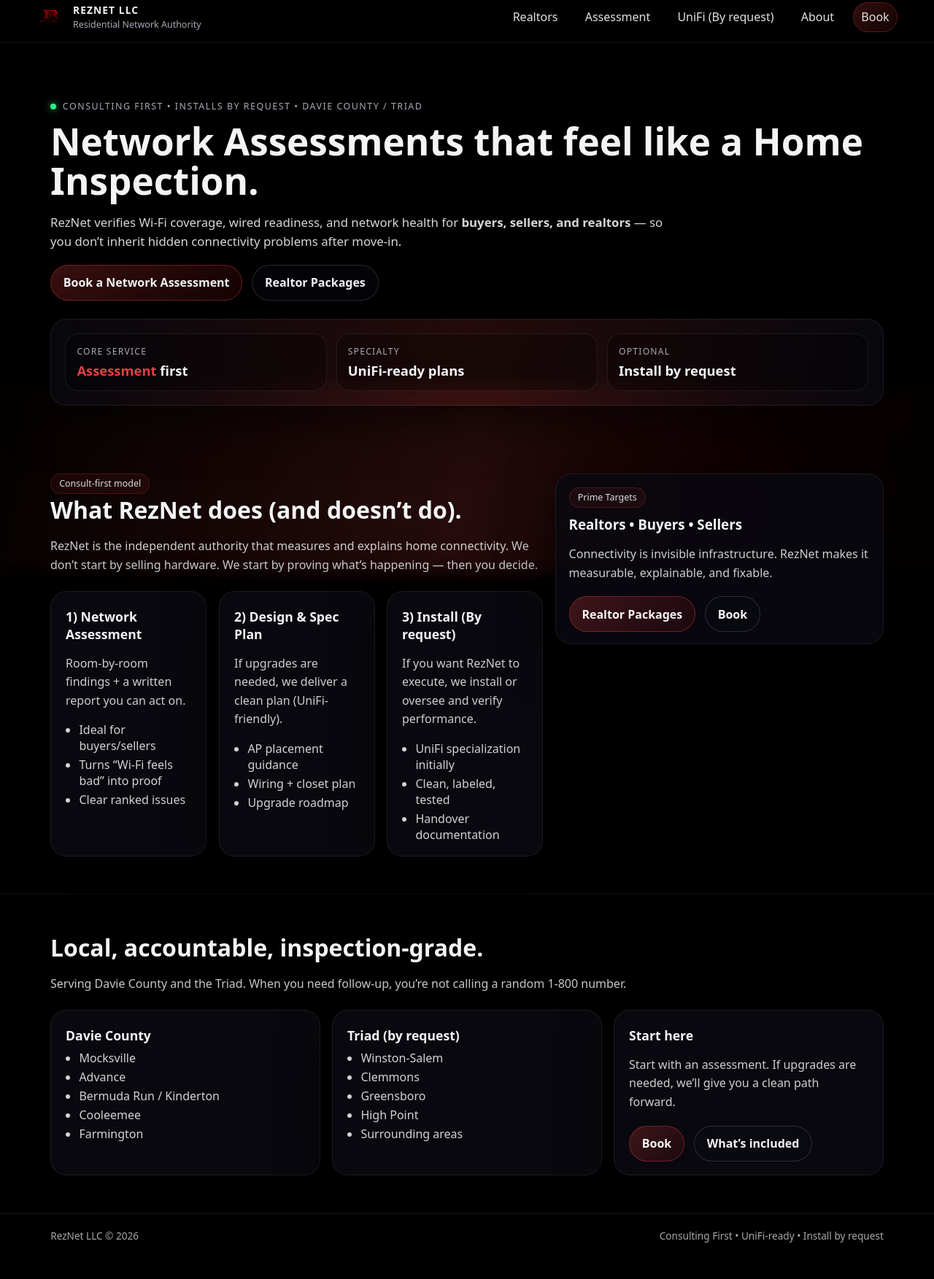
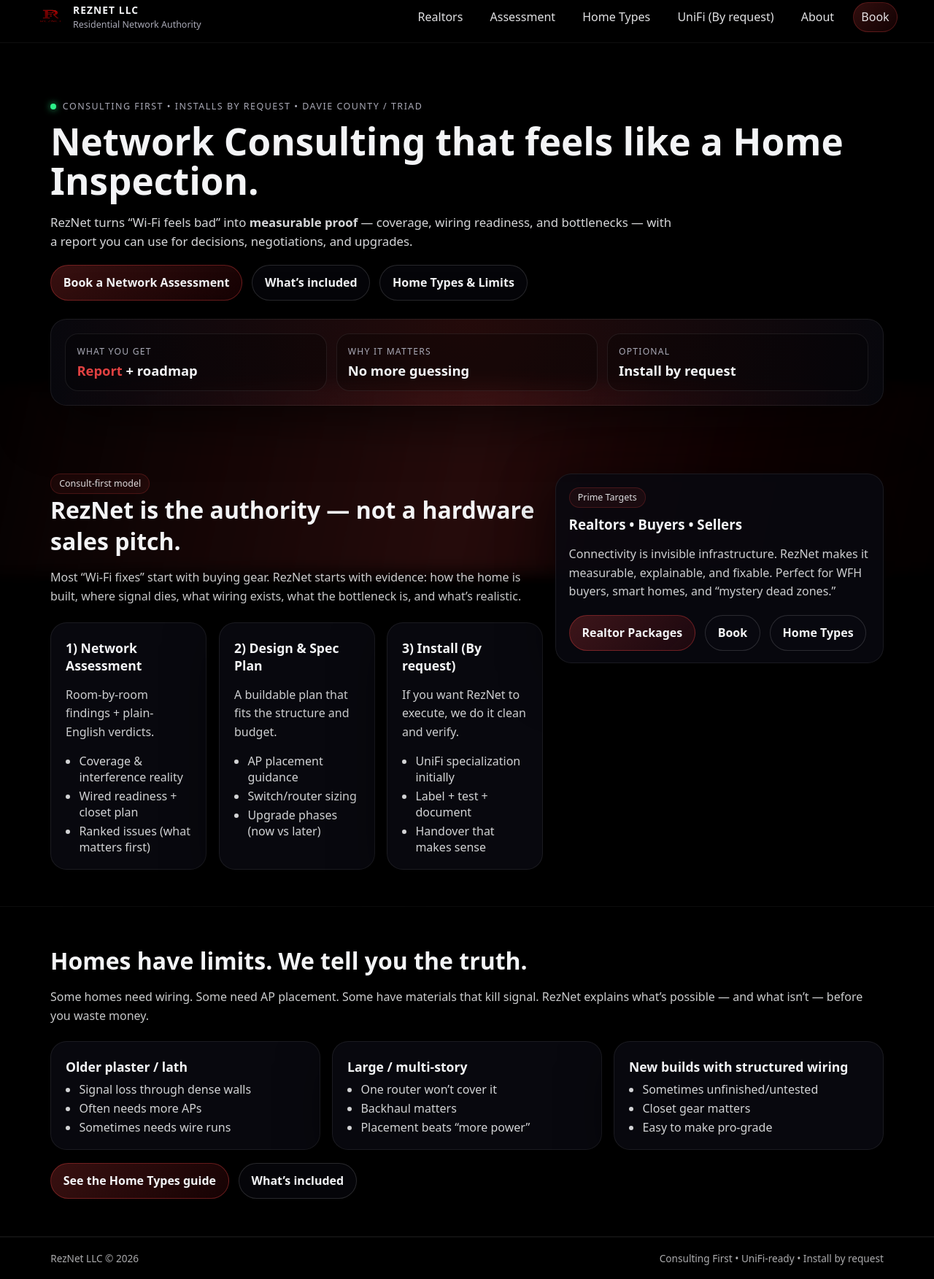
Before and after one commit to reznetllc-bit/reznet-website, a plain HTML site: page index.html in a window 1280 px wide. Shown: the part 11-1764 px from the top of the page at 73% size. Before the commit the page ends 1733 px from the top, so only its background shows below. Drawn offline with Linux system fonts and the light colour scheme.

Commit message:
Add /home-types guide and wire local dev route

```diff
--- a/index.html
+++ b/index.html
@@ -26,6 +26,7 @@
       <nav class="nav" data-nav>
         <a href="/realtors">Realtors</a>
         <a href="/assessment">Assessment</a>
+        <a href="/home-types">Home Types</a>
         <a href="/unifi">UniFi (By request)</a>
         <a href="/about">About</a>
         <a class="cta" href="/contact">Book</a>
@@ -38,20 +39,24 @@
       <div class="scan"></div>
       <div class="container">
         <div class="kicker" data-reveal><span class="dot"></span> Consulting First • Installs by Request • Davie County / Triad</div>
-        <h1 data-reveal>Network Assessments that feel like a Home Inspection.</h1>
+
+        <h1 data-reveal>Network Consulting that feels like a Home Inspection.</h1>
+
         <p class="lead" data-reveal>
-          RezNet verifies Wi-Fi coverage, wired readiness, and network health for <strong>buyers, sellers, and realtors</strong> —
-          so you don’t inherit hidden connectivity problems after move-in.
+          RezNet turns “Wi-Fi feels bad” into <strong>measurable proof</strong> — coverage, wiring readiness, and bottlenecks —
+          with a report you can use for decisions, negotiations, and upgrades.
         </p>
+
         <div class="hero-actions" data-reveal>
           <a class="btn primary" href="/contact">Book a Network Assessment</a>
-          <a class="btn" href="/realtors">Realtor Packages</a>
+          <a class="btn" href="/assessment">What’s included</a>
+          <a class="btn" href="/home-types">Home Types & Limits</a>
         </div>
 
         <div class="hero-card" data-reveal>
           <div class="hero-metrics">
-            <div class="metric"><div class="top">Core Service</div><div class="val"><span class="hl">Assessment</span> first</div></div>
-            <div class="metric"><div class="top">Specialty</div><div class="val">UniFi-ready plans</div></div>
+            <div class="metric"><div class="top">What you get</div><div class="val"><span class="hl">Report</span> + roadmap</div></div>
+            <div class="metric"><div class="top">Why it matters</div><div class="val">No more guessing</div></div>
             <div class="metric"><div class="top">Optional</div><div class="val">Install by request</div></div>
           </div>
         </div>
@@ -63,29 +68,41 @@
         <div class="split">
           <div>
             <div class="badge" data-reveal>Consult-first model</div>
-            <h2 class="h2" data-reveal>What RezNet does (and doesn’t do).</h2>
+            <h2 class="h2" data-reveal>RezNet is the authority — not a hardware sales pitch.</h2>
             <p class="p" data-reveal>
-              RezNet is the independent authority that measures and explains home connectivity.
-              We don’t start by selling hardware. We start by proving what’s happening — then you decide.
+              Most “Wi-Fi fixes” start with buying gear. RezNet starts with evidence:
+              how the home is built, where signal dies, what wiring exists, what the bottleneck is, and what’s realistic.
             </p>
 
             <div class="grid-3">
               <div class="card" data-reveal>
                 <div class="title">1) Network Assessment</div>
-                <p class="p">Room-by-room findings + a written report you can act on.</p>
-                <ul><li>Ideal for buyers/sellers</li><li>Turns “Wi-Fi feels bad” into proof</li><li>Clear ranked issues</li></ul>
+                <p class="p">Room-by-room findings + plain-English verdicts.</p>
+                <ul>
+                  <li>Coverage & interference reality</li>
+                  <li>Wired readiness + closet plan</li>
+                  <li>Ranked issues (what matters first)</li>
+                </ul>
               </div>
 
               <div class="card" data-reveal>
                 <div class="title">2) Design & Spec Plan</div>
-                <p class="p">If upgrades are needed, we deliver a clean plan (UniFi-friendly).</p>
-                <ul><li>AP placement guidance</li><li>Wiring + closet plan</li><li>Upgrade roadmap</li></ul>
+                <p class="p">A buildable plan that fits the structure and budget.</p>
+                <ul>
+                  <li>AP placement guidance</li>
+                  <li>Switch/router sizing</li>
+                  <li>Upgrade phases (now vs later)</li>
+                </ul>
               </div>
 
               <div class="card" data-reveal>
                 <div class="title">3) Install (By request)</div>
-                <p class="p">If you want RezNet to execute, we install or oversee and verify performance.</p>
-                <ul><li>UniFi specialization initially</li><li>Clean, labeled, tested</li><li>Handover documentation</li></ul>
+                <p class="p">If you want RezNet to execute, we do it clean and verify.</p>
+                <ul>
+                  <li>UniFi specialization initially</li>
+                  <li>Label + test + document</li>
+                  <li>Handover that makes sense</li>
+                </ul>
               </div>
             </div>
           </div>
@@ -93,10 +110,14 @@
           <aside class="panel" data-reveal>
             <div class="badge">Prime Targets</div>
             <h3 style="margin:0.65rem 0 0.35rem;">Realtors • Buyers • Sellers</h3>
-            <p class="p">Connectivity is invisible infrastructure. RezNet makes it measurable, explainable, and fixable.</p>
+            <p class="p">
+              Connectivity is invisible infrastructure. RezNet makes it measurable, explainable, and fixable.
+              Perfect for WFH buyers, smart homes, and “mystery dead zones.”
+            </p>
             <div class="hero-actions">
               <a class="btn primary" href="/realtors">Realtor Packages</a>
               <a class="btn" href="/contact">Book</a>
+              <a class="btn" href="/home-types">Home Types</a>
             </div>
           </aside>
         </div>
@@ -105,25 +126,30 @@
 
     <section class="section dark">
       <div class="container">
-        <h2 class="h2" data-reveal>Local, accountable, inspection-grade.</h2>
-        <p class="p" data-reveal>Serving Davie County and the Triad. When you need follow-up, you’re not calling a random 1-800 number.</p>
+        <h2 class="h2" data-reveal>Homes have limits. We tell you the truth.</h2>
+        <p class="p" data-reveal>
+          Some homes need wiring. Some need AP placement. Some have materials that kill signal.
+          RezNet explains what’s possible — and what isn’t — before you waste money.
+        </p>
+
         <div class="grid-3">
           <div class="card" data-reveal>
-            <div class="title">Davie County</div>
-            <ul><li>Mocksville</li><li>Advance</li><li>Bermuda Run / Kinderton</li><li>Cooleemee</li><li>Farmington</li></ul>
+            <div class="title">Older plaster / lath</div>
+            <ul><li>Signal loss through dense walls</li><li>Often needs more APs</li><li>Sometimes needs wire runs</li></ul>
           </div>
           <div class="card" data-reveal>
-            <div class="title">Triad (by request)</div>
-            <ul><li>Winston-Salem</li><li>Clemmons</li><li>Greensboro</li><li>High Point</li><li>Surrounding areas</li></ul>
+            <div class="title">Large / multi-story</div>
+            <ul><li>One router won’t cover it</li><li>Backhaul matters</li><li>Placement beats “more power”</li></ul>
           </div>
           <div class="card" data-reveal>
-            <div class="title">Start here</div>
-            <p class="p">Start with an assessment. If upgrades are needed, we’ll give you a clean path forward.</p>
-            <div class="hero-actions">
-              <a class="btn primary" href="/contact">Book</a>
-              <a class="btn" href="/assessment">What’s included</a>
-            </div>
+            <div class="title">New builds with structured wiring</div>
+            <ul><li>Sometimes unfinished/untested</li><li>Closet gear matters</li><li>Easy to make pro-grade</li></ul>
           </div>
+        </div>
+
+        <div class="hero-actions" style="margin-top:1.1rem;" data-reveal>
+          <a class="btn primary" href="/home-types">See the Home Types guide</a>
+          <a class="btn" href="/assessment">What’s included</a>
         </div>
       </div>
     </section>
```
Also changed, not shown: devserver.cjs (+9 -5 lines), pages/home-types.html (added, +128 -0 lines), netlify.toml.
